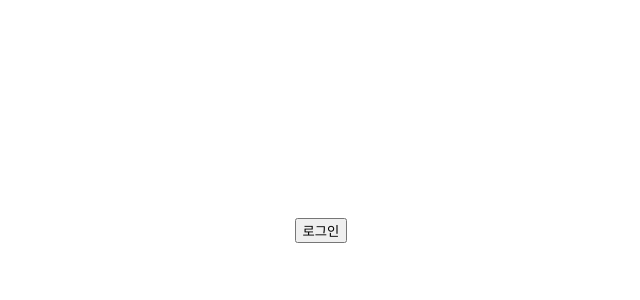
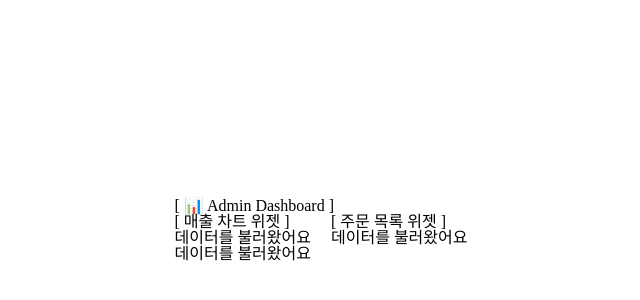
Before and after one commit to yunajoe/react-master-class-part2-inflearn, a React (Vite) app: page / in a window 1280 px wide. Shown: the part 170-470 px from the top of the page, without its empty margins (319-959 px from the left). Built offline with nearby package versions, Linux system fonts and the light colour scheme.

Commit message:
mission:실시간 데이터 패칭 엔진

```diff
--- a/src/App.jsx
+++ b/src/App.jsx
@@ -1,13 +1,7 @@
 import "./App.css";
-import LoginButton from "./components/LoginButton.jsx";
-import AuthProvider from "./provider/AuthProvider.jsx";
+import DashBoard from "./components/DashBoard.jsx";
+import DashBoardProvider from "./provider/DashBoardProvider.jsx";
 
-/**
- *
- * 간련 로그인 하기 버튼 클릭 => 인증 확인 중... => 로그아웃
- *
- *
- */
 function App() {
   return (
     <div
@@ -18,9 +12,9 @@ function App() {
         alignItems: "center",
       }}
     >
-      <AuthProvider>
-        <LoginButton />
-      </AuthProvider>
+      <DashBoardProvider>
+        <DashBoard />
+      </DashBoardProvider>
     </div>
   );
 }
--- /dev/null
+++ b/src/components/DashBoard.jsx
@@ -0,0 +1,75 @@
+import { useContext, useEffect } from "react";
+import { DashBoardContext } from "../contexts/DashBoardContext.jsx";
+
+function DashBoard() {
+  const { state, dispatch } = useContext(DashBoardContext);
+  console.log("대시보드", state);
+
+  useEffect(() => {
+    const fetchData = async () => {
+      dispatch({
+        type: "FETCH_START",
+      });
+
+      await new Promise((resolve) => setTimeout(resolve, 2000));
+      dispatch({
+        type: "FETCH_SUCCESS",
+        payload: "TEST 데이터 입니다",
+      });
+    };
+
+    try {
+      fetchData();
+    } catch (error) {
+      dispatch({
+        type: "FETCH_ERROR",
+      });
+    }
+  }, []);
+
+  // loading => true && data가 없을때는 "데이터 로딩 중입니다.."
+  // loading : false, data가 있을때는 데이터를 부럴왔어요
+  // loading:false, error:가 있을때는 데이터를 불러오는데 실패했어요.
+
+  return (
+    <div>
+      <h1>[ 📊 Admin Dashboard ]</h1>
+      <div style={{ display: "flex", columnGap: "20px" }}>
+        <div
+          style={{
+            display: "flex",
+            flexDirection: "column",
+          }}
+        >
+          <h3>[ 매출 차트 위젯 ]</h3>
+          <p>
+            {state.isLoading
+              ? "데이터 로딩 중입니다"
+              : state.data && !state.error
+                ? "데이터를 불러왔어요"
+                : "데이터를 불러오는데 실패했어요."}
+          </p>
+        </div>
+        <div style={{ display: "flex", flexDirection: "column" }}>
+          <h3>[ 주문 목록 위젯 ]</h3>
+          <p>
+            {state.isLoading
+              ? "데이터 로딩 중입니다"
+              : state.data && !state.error
+                ? "데이터를 불러왔어요"
+                : "데이터를 불러오는데 실패했어요."}
+          </p>{" "}
+        </div>
+      </div>
+      <p>
+        {state.isLoading
+          ? "데이터 로딩 중입니다"
+          : state.data && !state.error
+            ? "데이터를 불러왔어요"
+            : "데이터를 불러오는데 실패했어요."}
+      </p>{" "}
+    </div>
+  );
+}
+
+export default DashBoard;
--- /dev/null
+++ b/src/contexts/DashBoardContext.jsx
@@ -0,0 +1,3 @@
+import { createContext } from "react";
+
+export const DashBoardContext = createContext();
--- /dev/null
+++ b/src/provider/DashBoardProvider.jsx
@@ -0,0 +1,47 @@
+import { useReducer } from "react";
+import { DashBoardContext } from "../contexts/DashBoardContext.jsx";
+
+function reducer(state, action) {
+  switch (action.type) {
+    case "FETCH_START": {
+      return {
+        ...state,
+        isLoading: true,
+      };
+    }
+    case "FETCH_SUCCESS": {
+      return {
+        ...state,
+        isLoading: false,
+        data: action.payload,
+      };
+    }
+    case "FETCH_FAIL": {
+      return {
+        ...state,
+        isLoading: false,
+        error: true,
+        data: null,
+      };
+    }
+
+    default:
+      return state;
+  }
+}
+
+function DashBoardProvider({ children }) {
+  const [state, dispatch] = useReducer(reducer, {
+    data: null,
+    isLoading: false,
+    error: null,
+  });
+
+  return (
+    <DashBoardContext.Provider value={{ state, dispatch }}>
+      {children}
+    </DashBoardContext.Provider>
+  );
+}
+
+export default DashBoardProvider;
```
